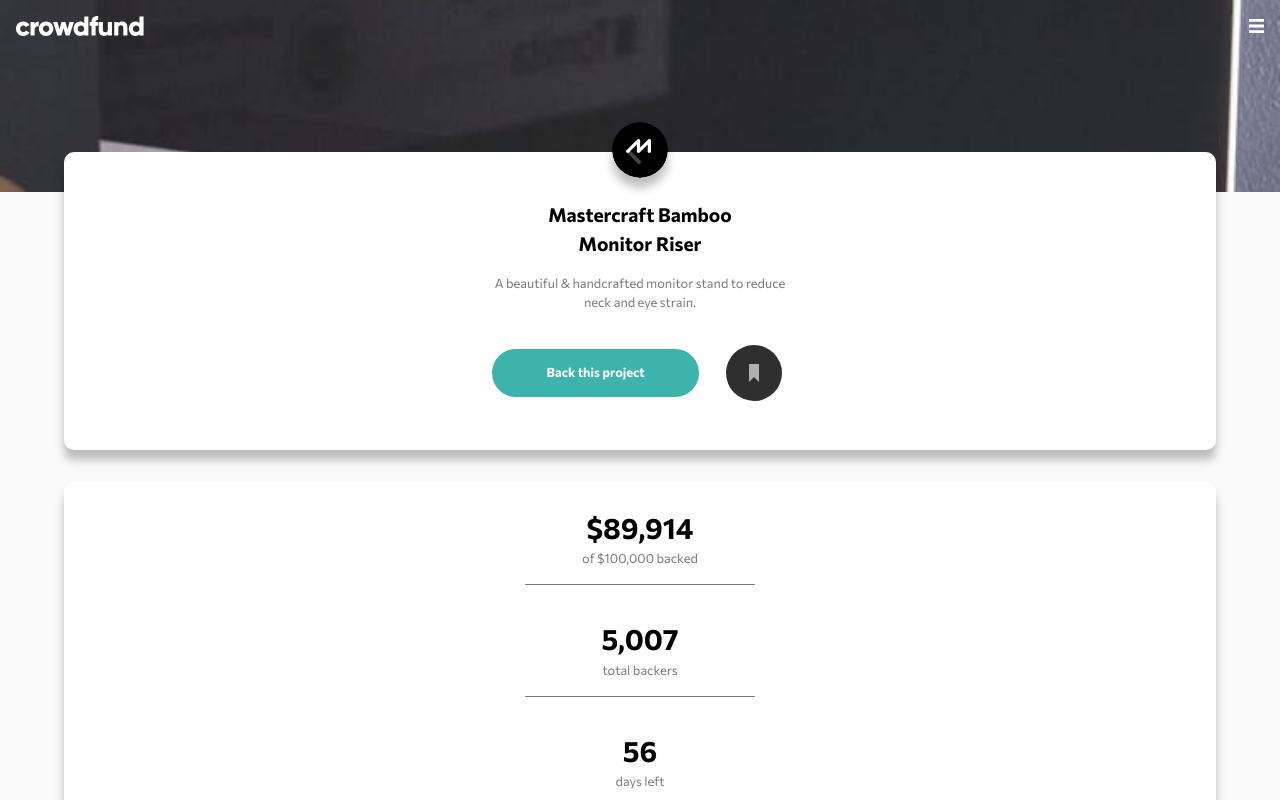
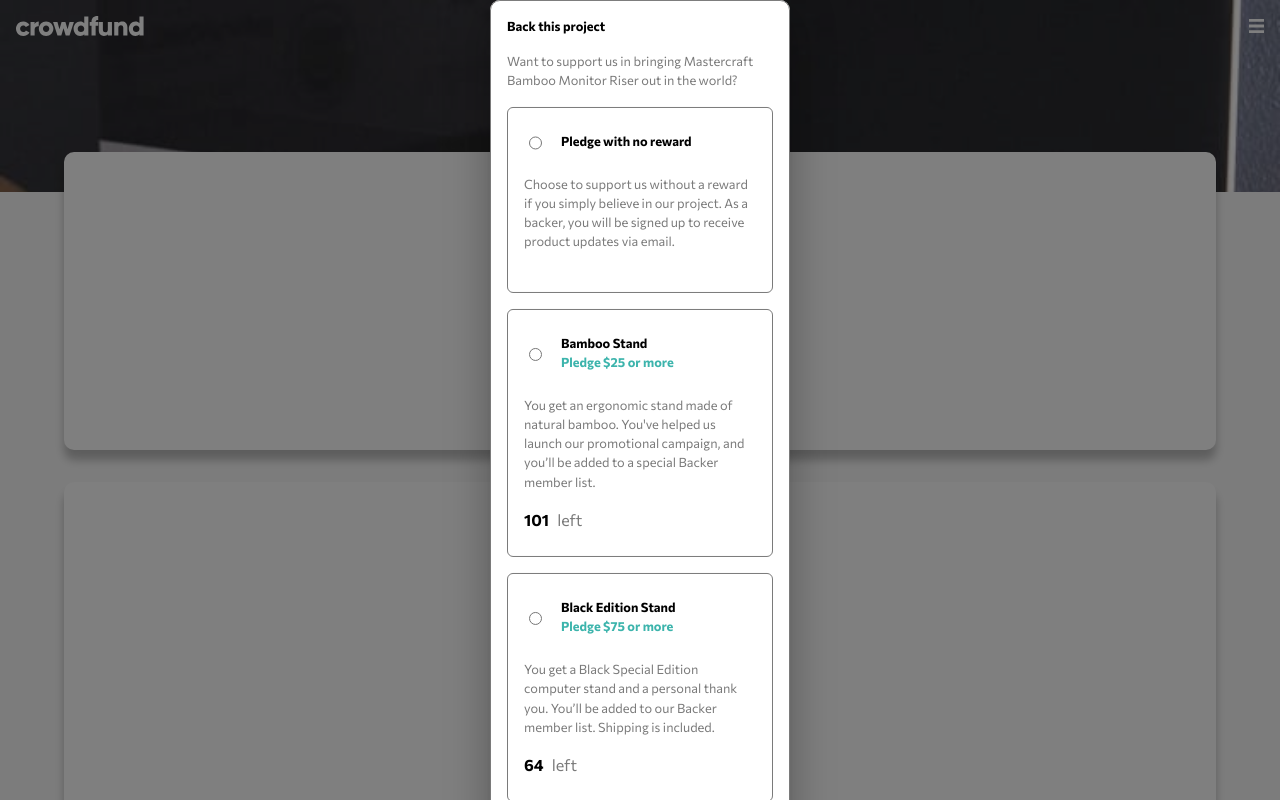
Before and after one commit to Robertron624/crowdfunding-product-page, a React (Vite) app: page / in a window 1280 px wide. Both pictures are taken after a click on the button "Back this project". Shown: the top 800 px of the page. Built offline with nearby package versions, Linux system fonts and the light colour scheme.

Commit message:
back project selection modal

```diff
--- a/src/components/ProjectTitle.jsx
+++ b/src/components/ProjectTitle.jsx
@@ -1,20 +1,106 @@
-import './project-title.scss'
+import { useState } from "react";
+import { Modal, Box } from "@mui/material";
+import "./project-title.scss";
+import { pledgeData } from "../pledgeData";
+import BackSelection from "./backSelection/BackSelection";
+
+const boxStyle = {
+    position: "absolute",
+    top: "80%",
+    left: "50%",
+    transform: "translate(-50%, -50%)",
+    width: 300,
+    bgcolor: "background.paper",
+    borderRadius: "10px",
+    border: "none",
+    boxShadow: 24,
+    p: 0,
+    overflow: "scroll",
+};
+
+const pledgeBoxStyle = {
+    padding: "1rem",
+    border: "1px solid hsl(0, 0%, 48%)",
+    borderRadius: "10px",
+};
+
+const noRewardPledge = {
+    title: "Pledge with no reward",
+    description: "Choose to support us without a reward if you simply believe in our project. As a backer, you will be signed up to receive product updates via email.",
+};
 
 const ProjectTitle = () => {
+    const [selectionModalIsOpen, setSelectionModalIsOpen] = useState(false);
+
+    const handleOpen = () => setSelectionModalIsOpen(true);
+    const handleClose = () => setSelectionModalIsOpen(false);
+
     return (
         <div className="project-title">
-        <img src="/logo-mastercraft.svg" alt="mastercraft logo" className='logo'/>
+            <img
+                src="/logo-mastercraft.svg"
+                alt="mastercraft logo"
+                className="logo"
+            />
             <h1>Mastercraft Bamboo Monitor Riser</h1>
-        <p>A beautiful & handcrafted monitor stand to reduce neck and eye strain.</p>
+            <p>
+                A beautiful & handcrafted monitor stand to reduce neck and eye
+                strain.
+            </p>
             <div className="buttons">
-            <button className="back-this">Back this project</button>
+                <button onClick={handleOpen} className="back-this">
+                    Back this project
+                </button>
                 <button className="bookmark">
                     Bookmark
                     <img src="/icon-bookmark.svg" alt="bookmark icon" />
                 </button>
             </div>
+            <Modal
+                open={selectionModalIsOpen}
+                onClose={handleClose}
+                style={{ overflow: "scroll" }}
+            >
+                <Box sx={boxStyle}>
+                    <div
+                      style={pledgeBoxStyle}
+                    >
+                        <h4
+                          style={{
+                              fontWeight: "bold",
+                              marginBottom: "1rem",
+                              fontSize: ".8rem",
+                          }}
+                        >
+                          Back this project</h4>
+                        <p
+                          style={{
+                              fontSize: ".8rem",
+                              marginBottom: "1rem",
+                              color: "hsl(0, 0%, 48%)",
+                          }}
+
+                        >
+                            Want to support us in bringing Mastercraft Bamboo
+                            Monitor Riser out in the world?
+                        </p>
+                        <div
+                          style={{
+                              display: "flex",
+                              flexDirection: "column",
+                              gap: "1rem",
+                          }}
+                        >
+                            <BackSelection pledge={noRewardPledge} />
+                            {pledgeData.map((pledge, index) => (
+                                <BackSelection key={index} pledge={pledge} />
+                            ))}
                         </div>
-  )
-}
+                    </div>
+                </Box>
+            </Modal>
+        </div>
+    );
+};
 
-export default ProjectTitle
+export default ProjectTitle;
--- /dev/null
+++ b/src/components/backSelection/BackSelection.jsx
@@ -0,0 +1,42 @@
+import "./index.scss";
+import PropTypes from "prop-types";
+
+const BackSelection = ({ pledge }) => {
+    const { title, description, pledgeAmount, left } = pledge;
+
+    return (
+        <div className="pledge-container">
+            <div className="pledge-top">
+                <input type="radio" name="pledge" />
+                <div className="name-amount">
+                    <h4>{title}</h4>
+                    {pledgeAmount && (
+                        <p className="pledge-amount">
+                            Pledge ${pledgeAmount} or more
+                        </p>
+                    )}
+                </div>
+            </div>
+            <p className="pledge-description">{description}</p>
+            {pledgeAmount && (
+                <div className="pledge-bottom">
+                    <p className="pledge-left">
+                        {left}
+                        <span>left</span>
+                    </p>
+                </div>
+            )}
+        </div>
+    );
+};
+
+BackSelection.propTypes = {
+    pledge: PropTypes.shape({
+        title: PropTypes.string.isRequired,
+        pledgeAmount: PropTypes.number,
+        description: PropTypes.string.isRequired,
+        left: PropTypes.number,
+    }),
+};
+
+export default BackSelection;
--- /dev/null
+++ b/src/components/backSelection/index.scss
@@ -0,0 +1,38 @@
+@import "../../variables.scss";
+
+.pledge-container {
+    border: .5px solid $dark-gray;
+    padding: 1.5rem 1rem;
+    border-radius: 6px;
+
+    .pledge-top {
+        display: flex;
+        gap: 1rem;
+        margin-bottom: 1.5rem;
+        font-size: .8rem;
+
+        .name-amount {
+            .pledge-amount {
+                color: $moderate-cyan;
+                font-weight: 600;
+            }
+        }
+    }
+
+    p.pledge-description {
+        font-size: .8rem;
+        color: $dark-gray;
+        margin-bottom: 1rem;
+    }
+
+    .pledge-bottom {
+        .pledge-left {
+            font-weight: 700;
+            span {
+                margin-left: .5rem;
+                font-weight: 400;
+                color : $dark-gray;
+            }
+        }
+    }
+}
```
Lines whose indentation alone changed are shown as unchanged.
